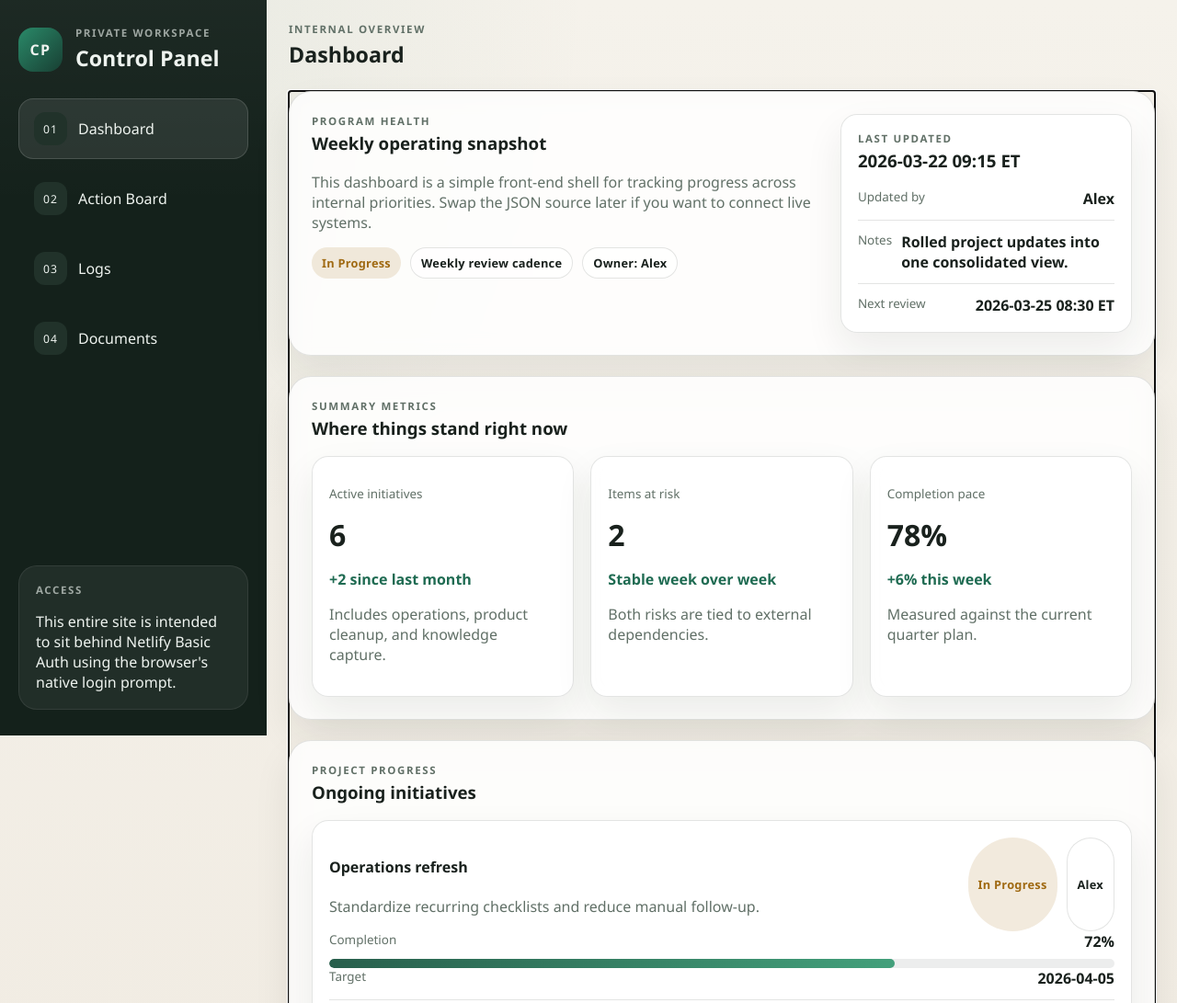
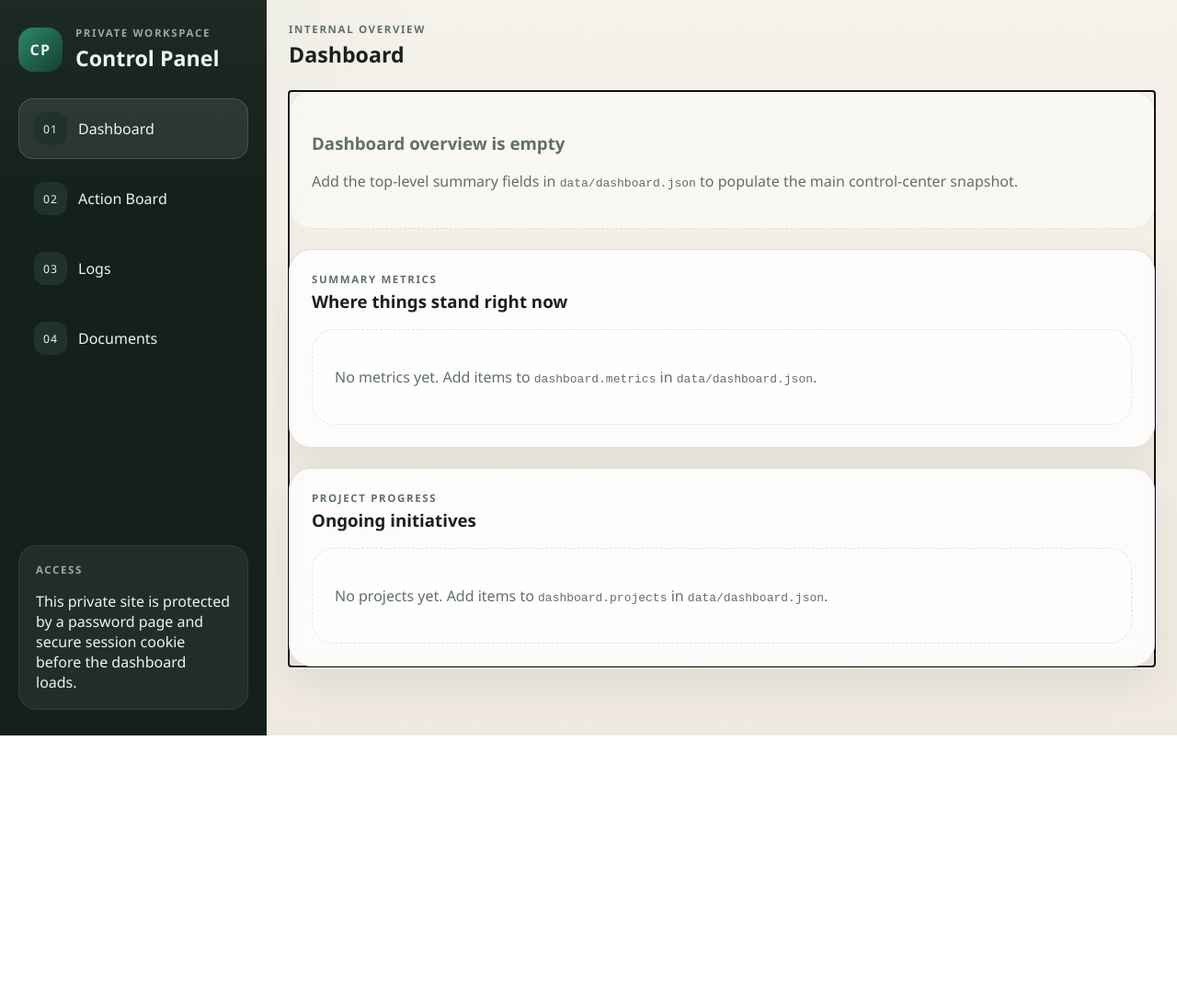
Before and after one commit to Alexico1969/100_2_1000000, a website: page index.html in a window 1280 px wide. Shown: the top 1091 px of the page at 92% size. After the commit the page ends 800 px from the top, so only its background shows below. Drawn offline with Linux system fonts and the light colour scheme.

Commit message:
Polish empty states and clear sample data

```diff
--- a/data/actions.json
+++ b/data/actions.json
@@ -1,84 +1,3 @@
 {
-  "items": [
-    {
-      "title": "Review weekly project rollup",
-      "category": "Planning",
-      "priority": "High",
-      "status": "In Progress",
-      "owner": "Alex",
-      "dueDate": "2026-03-24",
-      "description": "Confirm each initiative has current notes, blockers, and next steps.",
-      "notes": "Use this as the main weekly checkpoint before sharing a summary.",
-      "links": [
-        {
-          "label": "Open planning notes",
-          "url": "https://example.com/planning-notes"
-        }
-      ]
-    },
-    {
-      "title": "Update vendor follow-up list",
-      "category": "Operations",
-      "priority": "Medium",
-      "status": "Todo",
-      "owner": "Alex",
-      "dueDate": "2026-03-26",
-      "description": "Refresh who still needs outreach and what documents are missing.",
-      "notes": "Check invoices and delivery commitments before sending messages.",
-      "links": [
-        {
-          "label": "Open vendor tracker",
-          "url": "https://example.com/vendor-tracker"
-        }
-      ]
-    },
-    {
-      "title": "Resolve export formatting issue",
-      "category": "Systems",
-      "priority": "High",
-      "status": "Blocked",
-      "owner": "Alex",
-      "dueDate": "2026-03-27",
-      "description": "Fix date normalization before analytics snapshots can go live.",
-      "notes": "Blocked until the source data stops mixing UTC and local timestamps.",
-      "links": [
-        {
-          "label": "Inspect export spec",
-          "url": "https://example.com/export-spec"
-        }
-      ]
-    },
-    {
-      "title": "Archive outdated policy drafts",
-      "category": "Documents",
-      "priority": "Low",
-      "status": "Done",
-      "owner": "Alex",
-      "dueDate": "2026-03-20",
-      "description": "Remove superseded drafts from the active reference list.",
-      "notes": "Archive folder naming now matches the current quarter convention.",
-      "links": [
-        {
-          "label": "Open archive folder",
-          "url": "https://example.com/archive-folder"
-        }
-      ]
-    },
-    {
-      "title": "Prepare monthly scorecard draft",
-      "category": "Reporting",
-      "priority": "Medium",
-      "status": "Todo",
-      "owner": "Alex",
-      "dueDate": "2026-03-29",
-      "description": "Pull notes into a rough monthly narrative and metrics summary.",
-      "notes": "Leave placeholders where data still needs verification.",
-      "links": [
-        {
-          "label": "Open scorecard outline",
-          "url": "https://example.com/scorecard-outline"
-        }
-      ]
-    }
-  ]
+  "items": []
 }
--- a/data/dashboard.json
+++ b/data/dashboard.json
@@ -1,64 +1,17 @@
 {
   "overview": {
-    "title": "Weekly operating snapshot",
-    "description": "This dashboard is a simple front-end shell for tracking progress across internal priorities. Swap the JSON source later if you want to connect live systems.",
-    "focusStatus": "In Progress",
-    "reviewWindow": "Weekly review cadence",
-    "owner": "Alex"
+    "title": "",
+    "description": "",
+    "focusStatus": "",
+    "reviewWindow": "",
+    "owner": ""
   },
   "lastUpdated": {
-    "timestamp": "2026-03-22 09:15 ET",
-    "by": "Alex",
-    "note": "Rolled project updates into one consolidated view.",
-    "nextReview": "2026-03-25 08:30 ET"
+    "timestamp": "",
+    "by": "",
+    "note": "",
+    "nextReview": ""
   },
-  "metrics": [
-    {
-      "label": "Active initiatives",
-      "value": "6",
-      "delta": "+2 since last month",
-      "note": "Includes operations, product cleanup, and knowledge capture."
-    },
-    {
-      "label": "Items at risk",
-      "value": "2",
-      "delta": "Stable week over week",
-      "note": "Both risks are tied to external dependencies."
-    },
-    {
-      "label": "Completion pace",
-      "value": "78%",
-      "delta": "+6% this week",
-      "note": "Measured against the current quarter plan."
-    }
-  ],
-  "projects": [
-    {
-      "name": "Operations refresh",
-      "summary": "Standardize recurring checklists and reduce manual follow-up.",
-      "status": "In Progress",
-      "owner": "Alex",
-      "progress": 72,
-      "targetDate": "2026-04-05",
-      "nextMilestone": "Finalize the weekly operations template"
-    },
-    {
-      "name": "Knowledge base cleanup",
-      "summary": "Consolidate duplicate documents and archive stale references.",
-      "status": "Todo",
-      "owner": "Alex",
-      "progress": 38,
-      "targetDate": "2026-04-12",
-      "nextMilestone": "Tag high-value documents for migration"
-    },
-    {
-      "name": "Personal analytics view",
-      "summary": "Create a lighter reporting flow for the metrics worth checking daily.",
-      "status": "Blocked",
-      "owner": "Alex",
-      "progress": 55,
-      "targetDate": "2026-04-18",
-      "nextMilestone": "Resolve data export formatting issue"
-    }
-  ]
+  "metrics": [],
+  "projects": []
 }
--- a/data/documents.json
+++ b/data/documents.json
@@ -1,39 +1,3 @@
 {
-  "items": [
-    {
-      "title": "Quarterly roadmap",
-      "source": "Google Drive",
-      "category": "Planning",
-      "description": "Primary roadmap doc with initiative timing, dependencies, and notes.",
-      "url": "https://drive.google.com/"
-    },
-    {
-      "title": "Operations checklist",
-      "source": "Dropbox",
-      "category": "Operations",
-      "description": "Current recurring operations list and weekly review process.",
-      "url": "https://www.dropbox.com/"
-    },
-    {
-      "title": "Vendor contract folder",
-      "source": "Dropbox",
-      "category": "Legal",
-      "description": "Central folder containing contract PDFs and renewal notes.",
-      "url": "https://www.dropbox.com/"
-    },
-    {
-      "title": "Analytics export specification",
-      "source": "Other",
-      "category": "Systems",
-      "description": "Reference doc describing the current export fields and known issues.",
-      "url": "https://example.com/analytics-export-spec"
-    },
-    {
-      "title": "Monthly scorecard template",
-      "source": "Google Drive",
-      "category": "Reporting",
-      "description": "Narrative template used to summarize highlights, risks, and decisions.",
-      "url": "https://drive.google.com/"
-    }
-  ]
+  "items": []
 }
--- a/data/logs.json
+++ b/data/logs.json
@@ -1,46 +1,3 @@
 {
-  "entries": [
-    {
-      "timestamp": "2026-03-22 09:15 ET",
-      "category": "Dashboard",
-      "type": "Update",
-      "title": "Weekly control panel refresh completed",
-      "text": "Refreshed project health metrics, reviewed current blockers, and updated the next milestone dates for all tracked initiatives."
-    },
-    {
-      "timestamp": "2026-03-21 16:40 ET",
-      "category": "Operations",
-      "type": "Note",
-      "title": "Vendor follow-up draft prepared",
-      "text": "Prepared a clean follow-up list for external vendors and grouped missing items by owner so outreach can be done quickly next week."
-    },
-    {
-      "timestamp": "2026-03-21 11:05 ET",
-      "category": "Systems",
-      "type": "Issue",
-      "title": "Timezone mismatch blocked analytics export",
-      "text": "Analytics export mixed UTC timestamps with local time fields, which broke the summary pipeline and blocked the personal analytics view."
-    },
-    {
-      "timestamp": "2026-03-20 14:22 ET",
-      "category": "Documents",
-      "type": "Archive",
-      "title": "Policy draft archive cleanup",
-      "text": "Moved outdated policy drafts into the archive folder, updated naming conventions, and removed old references from the active list."
-    },
-    {
-      "timestamp": "2026-03-19 08:10 ET",
-      "category": "Reporting",
-      "type": "Update",
-      "title": "Monthly scorecard outline started",
-      "text": "Created a working outline for the monthly scorecard with sections for metrics, narrative highlights, risks, and pending decisions."
-    },
-    {
-      "timestamp": "2026-03-18 17:35 ET",
-      "category": "Planning",
-      "type": "Decision",
-      "title": "Kept dashboard data source local for first release",
-      "text": "Chose local JSON files for the first version so the site stays simple, fast to edit, and easy to deploy without backend infrastructure."
-    }
-  ]
+  "entries": []
 }
--- a/index.html
+++ b/index.html
@@ -39,7 +39,7 @@
 
       <section class="sidebar-note">
         <p class="eyebrow">Access</p>
-        <p>This entire site is intended to sit behind Netlify Basic Auth using the browser's native login prompt.</p>
+        <p>This private site is protected by a password page and secure session cookie before the dashboard loads.</p>
       </section>
     </aside>
 
--- a/main.js
+++ b/main.js
@@ -128,42 +128,63 @@ function renderView(view) {
 
 function renderDashboard() {
   const { dashboard } = state.data;
+  const hasOverview = [
+    dashboard.overview.title,
+    dashboard.overview.description,
+    dashboard.overview.focusStatus,
+    dashboard.overview.reviewWindow,
+    dashboard.overview.owner,
+    dashboard.lastUpdated.timestamp,
+    dashboard.lastUpdated.by,
+    dashboard.lastUpdated.note,
+    dashboard.lastUpdated.nextReview
+  ].some(Boolean);
+
+  const hasMetrics = dashboard.metrics.length > 0;
+  const hasProjects = dashboard.projects.length > 0;
 
   content.innerHTML = `
+    ${hasOverview ? `
       <section class="hero-panel">
         <div>
           <p class="eyebrow">Program Health</p>
           <h3>${dashboard.overview.title}</h3>
           <p class="muted">${dashboard.overview.description}</p>
           <div class="badge-row">
-          <span class="badge status ${normalizeClass(dashboard.overview.focusStatus)}">${dashboard.overview.focusStatus}</span>
-          <span class="pill">${dashboard.overview.reviewWindow}</span>
-          <span class="pill">Owner: ${dashboard.overview.owner}</span>
+            ${dashboard.overview.focusStatus ? `<span class="badge status ${normalizeClass(dashboard.overview.focusStatus)}">${dashboard.overview.focusStatus}</span>` : ""}
+            ${dashboard.overview.reviewWindow ? `<span class="pill">${dashboard.overview.reviewWindow}</span>` : ""}
+            ${dashboard.overview.owner ? `<span class="pill">Owner: ${dashboard.overview.owner}</span>` : ""}
           </div>
         </div>
         <div class="summary-card">
           <div class="section-heading">
             <div>
               <p class="eyebrow">Last Updated</p>
-            <h3>${dashboard.lastUpdated.timestamp}</h3>
+              <h3>${dashboard.lastUpdated.timestamp || "No updates yet"}</h3>
             </div>
           </div>
           <div class="summary-list">
             <div class="summary-item">
               <span class="field-label">Updated by</span>
-            <strong>${dashboard.lastUpdated.by}</strong>
+              <strong>${dashboard.lastUpdated.by || "Add a name"}</strong>
             </div>
             <div class="summary-item">
               <span class="field-label">Notes</span>
-            <strong>${dashboard.lastUpdated.note}</strong>
+              <strong>${dashboard.lastUpdated.note || "Add a short update summary"}</strong>
             </div>
             <div class="summary-item">
               <span class="field-label">Next review</span>
-            <strong>${dashboard.lastUpdated.nextReview}</strong>
+              <strong>${dashboard.lastUpdated.nextReview || "Set a review date"}</strong>
             </div>
           </div>
         </div>
       </section>
+    ` : `
+      <section class="empty-state">
+        <h3>Dashboard overview is empty</h3>
+        <p>Add the top-level summary fields in <code>data/dashboard.json</code> to populate the main control-center snapshot.</p>
+      </section>
+    `}
 
     <section class="panel">
       <div class="section-heading">
@@ -172,6 +193,7 @@ function renderDashboard() {
           <h3>Where things stand right now</h3>
         </div>
       </div>
+      ${hasMetrics ? `
         <div class="metrics-grid">
           ${dashboard.metrics.map((metric) => `
             <article class="metric-card">
@@ -182,6 +204,11 @@ function renderDashboard() {
             </article>
           `).join("")}
         </div>
+      ` : `
+        <div class="empty-state">
+          <p>No metrics yet. Add items to <code>dashboard.metrics</code> in <code>data/dashboard.json</code>.</p>
+        </div>
+      `}
     </section>
 
     <section class="panel">
@@ -191,6 +218,7 @@ function renderDashboard() {
           <h3>Ongoing initiatives</h3>
         </div>
       </div>
+      ${hasProjects ? `
         <div class="progress-list">
           ${dashboard.projects.map((project) => `
             <article class="status-card">
@@ -226,6 +254,11 @@ function renderDashboard() {
             </article>
           `).join("")}
         </div>
+      ` : `
+        <div class="empty-state">
+          <p>No projects yet. Add items to <code>dashboard.projects</code> in <code>data/dashboard.json</code>.</p>
+        </div>
+      `}
     </section>
   `;
 }
@@ -251,7 +284,7 @@ function renderActions() {
         </div>
         <span class="muted">${actions.items.length} tracked actions</span>
       </div>
-      ${Object.entries(groupedActions).map(([group, items]) => `
+      ${actions.items.length ? Object.entries(groupedActions).map(([group, items]) => `
         <section class="panel">
           <div class="section-heading">
             <div>
@@ -297,7 +330,11 @@ function renderActions() {
             `).join("")}
           </div>
         </section>
-      `).join("")}
+      `).join("") : `
+        <div class="empty-state">
+          <p>No actions yet. Add items to <code>data/actions.json</code> and they will appear here automatically.</p>
+        </div>
+      `}
     </section>
   `;
 }
@@ -404,6 +441,7 @@ function renderDocuments() {
         </div>
         <span class="muted">${filteredDocuments.length} of ${documents.items.length} documents shown</span>
       </div>
+      ${filteredDocuments.length ? `
         <section class="documents-grid">
           ${filteredDocuments.map((item) => `
             <article class="document-card">
@@ -426,6 +464,11 @@ function renderDocuments() {
             </article>
           `).join("")}
         </section>
+      ` : `
+        <div class="empty-state">
+          <p>${documents.items.length ? "No documents match the current filters." : "No documents yet. Add items to `data/documents.json` to build your reference library."}</p>
+        </div>
+      `}
     </section>
   `;
 }
```
Lines whose indentation alone changed are shown as unchanged.
